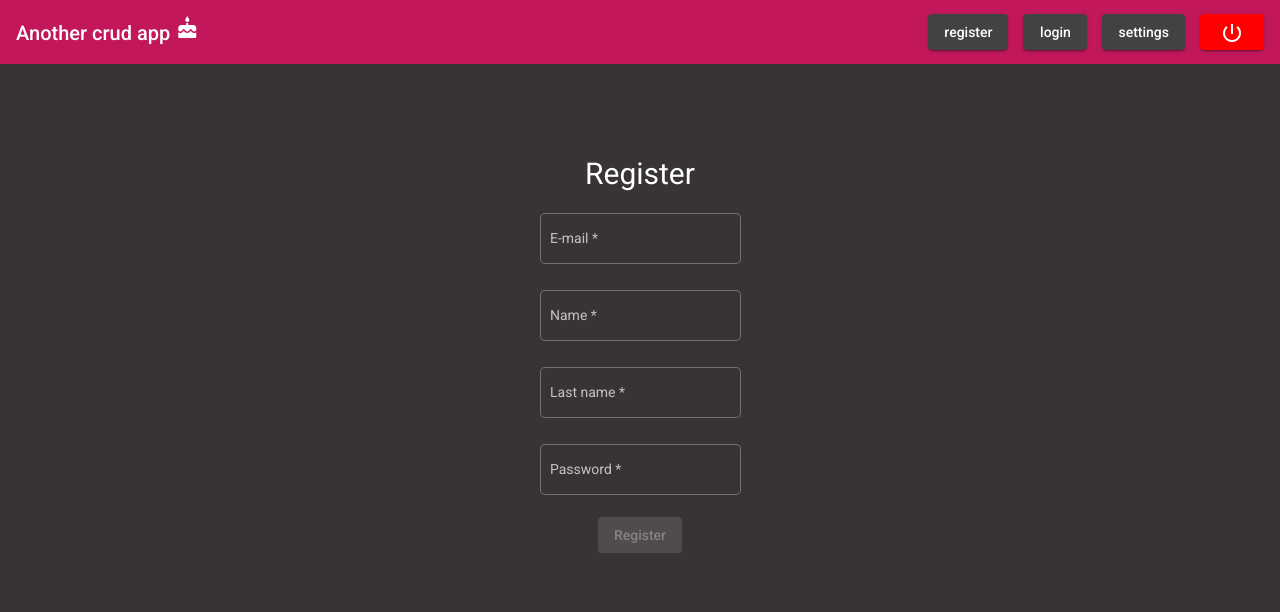
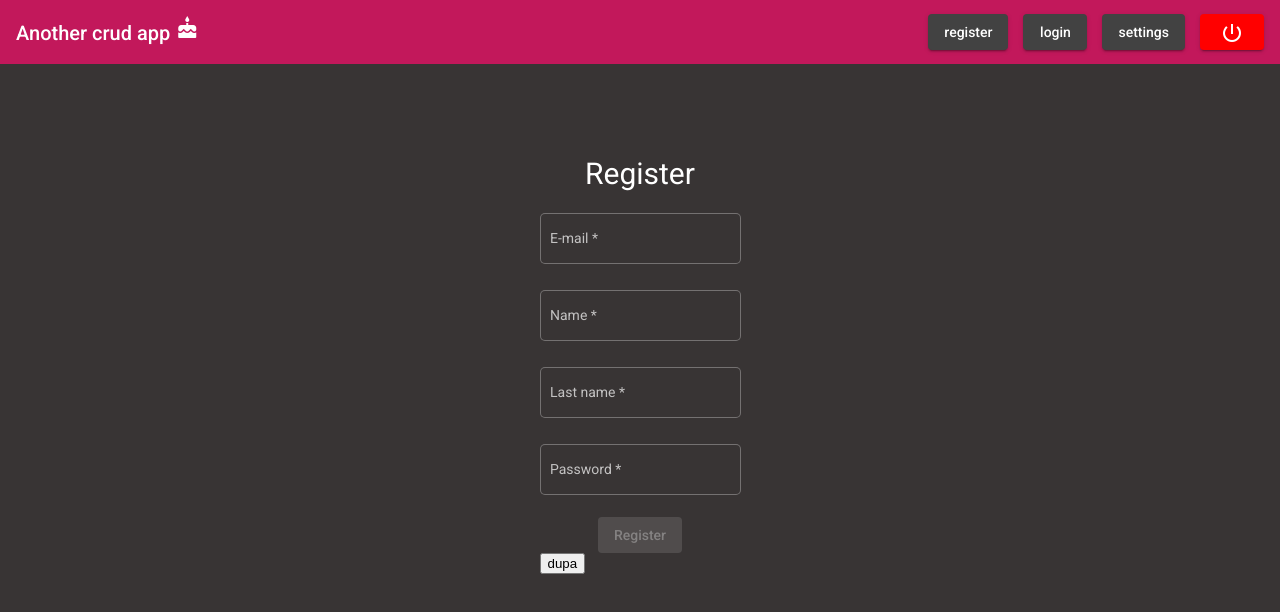
Before and after one commit to oDs1337/register-login-crud, an Angular app: page /register in a window 1280 px wide. Shown: the top 612 px of the page. Built offline with nearby package versions, Linux system fonts and the light colour scheme.

Commit message:
before installing firebase

```diff
--- a/src/app/accounts.service.ts
+++ b/src/app/accounts.service.ts
@@ -1,3 +1,4 @@
+import { Subject, take } from 'rxjs';
 import { HttpClient } from '@angular/common/http';
 import { Account } from './account';
 import { Injectable } from '@angular/core';
@@ -7,6 +8,8 @@ import { Injectable } from '@angular/core';
 })
 export class AccountsService {
 
+  #currentUser: Subject<Account> = new Subject();
+
   constructor(private http: HttpClient) { }
 
 
--- a/src/app/register/register.component.html
+++ b/src/app/register/register.component.html
@@ -43,5 +43,6 @@
     <div class="submitButton">
       <button mat-raised-button type="submit" [disabled]="registerForm.invalid">Register</button>
     </div>
+    <button (click)="fetchData()">dupa</button>
   </form>
 </div>
--- a/src/app/register/register.component.ts
+++ b/src/app/register/register.component.ts
@@ -63,4 +63,8 @@ export class RegisterComponent implements OnInit {
     this.accountService.sendAccountToDatabase(registerFormDate);
   }
 
+  fetchData(): void{
+
+  }
+
 }
```
